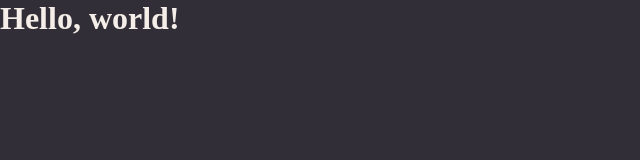
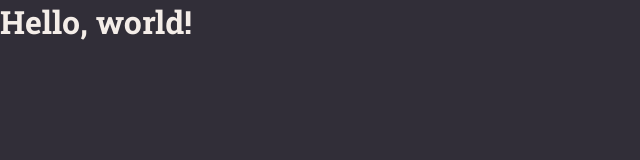
Before and after one commit to lucaslirah/Rocketsnotes, a React (Vite) app: page / in a window 1280 px wide. Shown: the top 160 px of the page, without its empty margins (0-640 px from the left). Built offline with nearby package versions, Linux system fonts and the light colour scheme.

Commit message:
applying stylized font

```diff
--- a/index.html
+++ b/index.html
@@ -3,6 +3,11 @@
   <head>
     <meta charset="UTF-8" />
     <meta name="viewport" content="width=device-width, initial-scale=1.0" />
+
+    <link rel="preconnect" href="https://fonts.googleapis.com">
+    <link rel="preconnect" href="https://fonts.gstatic.com" crossorigin>
+    <link href="https://fonts.googleapis.com/css2?family=Roboto+Slab:wght@400;500;700&display=swap" rel="stylesheet">
+
     <title>Rocketnotes</title>
   </head>
   <body>
--- a/src/styles/global.js
+++ b/src/styles/global.js
@@ -8,8 +8,15 @@
     }
 
     body{
-        background-color: ${({theme}) => theme.COLORS.BACKGROUND_800};
-        color: ${({theme}) => theme.COLORS.WHITE};
+        background-color: ${({ theme }) => theme.COLORS.BACKGROUND_800};
+        color: ${( props ) => props.theme.COLORS.WHITE};
+        -webkit-font-smoothing: antialiased;
+    }
+
+    body, input, button, text-area{
+        font-family: 'Roboto Slab', serif;
+        font-size: 16px;
+        outline: none;
     }
 
     a{
```
